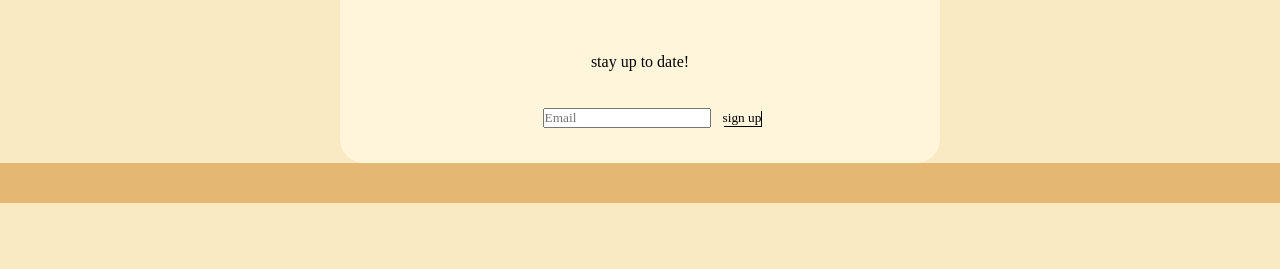
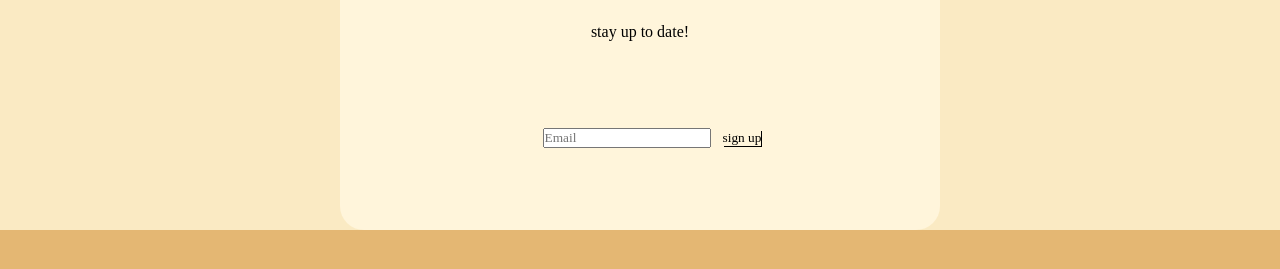
Before and after one commit to EldritchBunny/CoinHub, a plain HTML site: page contacts.html in a window 1280 px wide. Shown: the part 633-902 px from the top of the page. Before the commit the page ends 836 px from the top, so only its background shows below. Drawn offline with Linux system fonts and the light colour scheme.

Commit message:
added a bunch of stuff to newsletter and error

```diff
--- a/css/contacts.css
+++ b/css/contacts.css
@@ -25,11 +25,25 @@
 }
 
 .newsletter {
+  padding: 2rem;
+  position: relative;
+  bottom: 50px;
   margin-left: 1.5em;
-  display: block;
+  align-items: center;
+}
+
+#error {
+  position: absolute;
+  text-align: center;
+}
+
+.stay {
+  padding: 20px;
+  display: flex;
+  flex-direction: column;
   position: relative;
 
-  line-height: 1.4rem;
+  bottom: 50px;
 }
 
 .newsletter #button {
```
